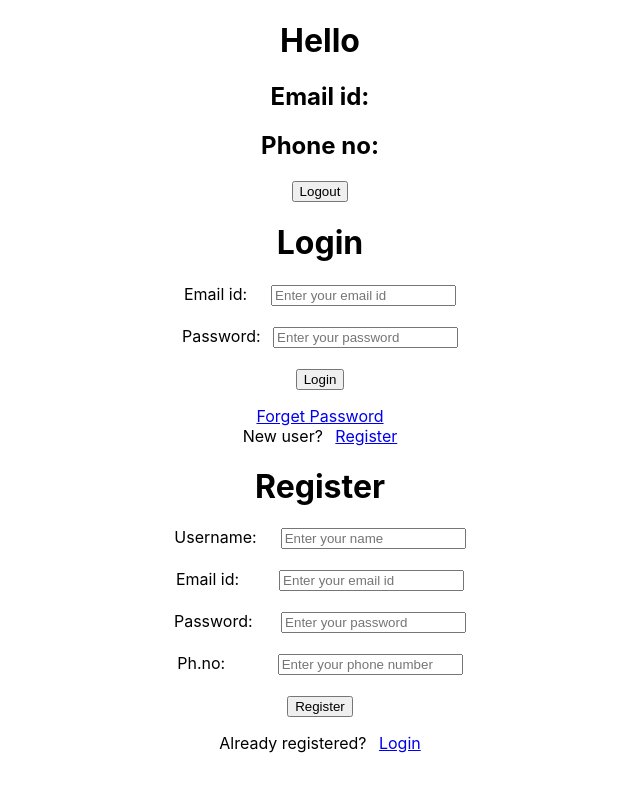
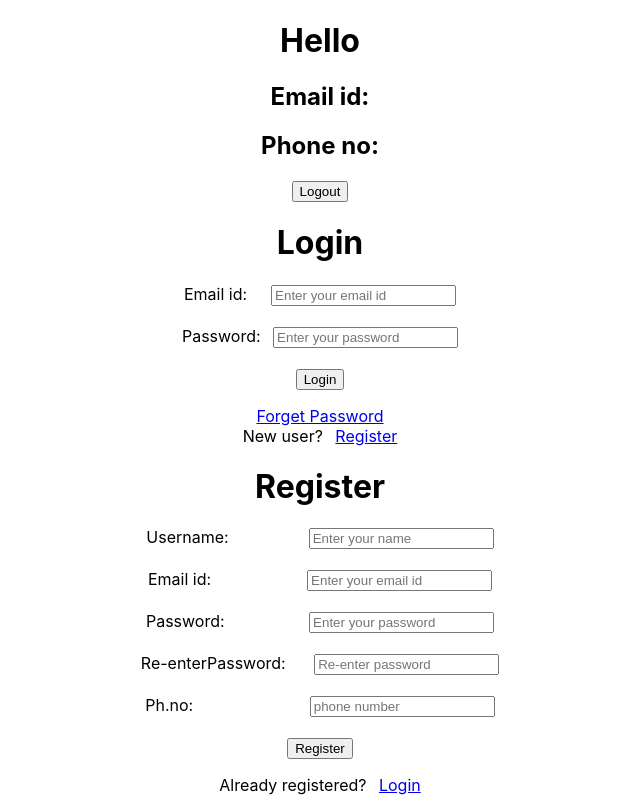
Before and after one commit to PaviSabaree/react-node, a React (Create React App) app in the folder login-register-app/: page / in a window 1280 px wide. Shown: the whole page, without its empty margins (320-960 px from the left). Built offline with nearby package versions, Linux system fonts and the light colour scheme.

Commit message:
initial commit

```diff
--- a/login-register-app/src/components/register/register.js
+++ b/login-register-app/src/components/register/register.js
@@ -5,14 +5,16 @@ const register = () => {
     return(
         <div className='register'>
         <h1>Register</h1>
-        <label>Username:&ensp;&ensp;&ensp;</label>
+        <label>Username:&ensp;&ensp;&ensp;&ensp;&ensp;&ensp;&ensp;&ensp;&ensp;&ensp;</label>
         <input type="text" placeholder="Enter your name"></input><br/><br/>
-        <label>Email id:&ensp;&ensp;&ensp;&ensp;&ensp;</label>
+        <label>Email id:&ensp;&ensp;&ensp;&ensp;&ensp;&ensp;&ensp;&ensp;&ensp;&ensp;&ensp;&ensp;</label>
         <input type="text" placeholder="Enter your email id"></input><br/><br/>
-        <label>Password:&ensp;&ensp;&ensp; </label>
+        <label>Password:&ensp;&ensp;&ensp;&ensp;&ensp;&ensp;&ensp;&ensp;&ensp;&ensp; </label>
         <input type="text" placeholder="Enter your password"></input><br/><br/>
-        <label>Ph.no:&ensp;&ensp;&ensp;&ensp;&ensp;&ensp; </label>
-        <input type="number" placeholder="Enter your phone number"></input><br/><br/>
+        <label>Re-enterPassword:&ensp;&ensp;&ensp; </label>
+        <input type="text" placeholder="Re-enter password"></input><br/><br/>
+        <label>Ph.no:&ensp;&ensp;&ensp;&ensp;&ensp;&ensp;&ensp;&ensp;&ensp;&ensp;&ensp;&ensp;&ensp;&ensp; </label>
+        <input type="number" placeholder="phone number"></input><br/><br/>
         <div className="button">
           <button>Register</button>
         </div>
```
